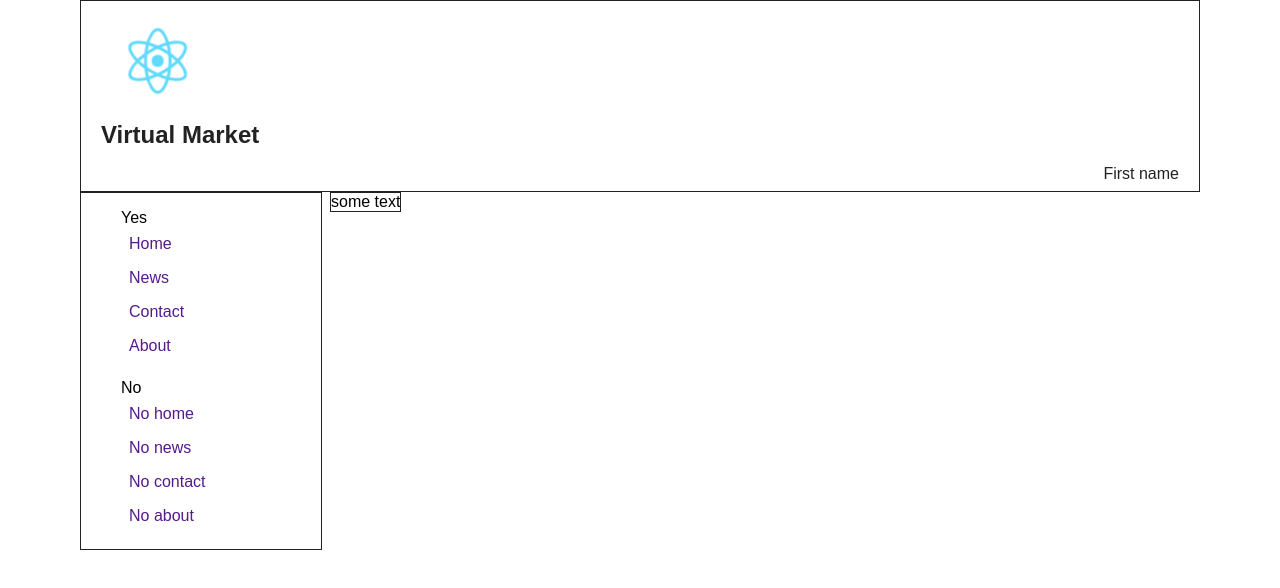
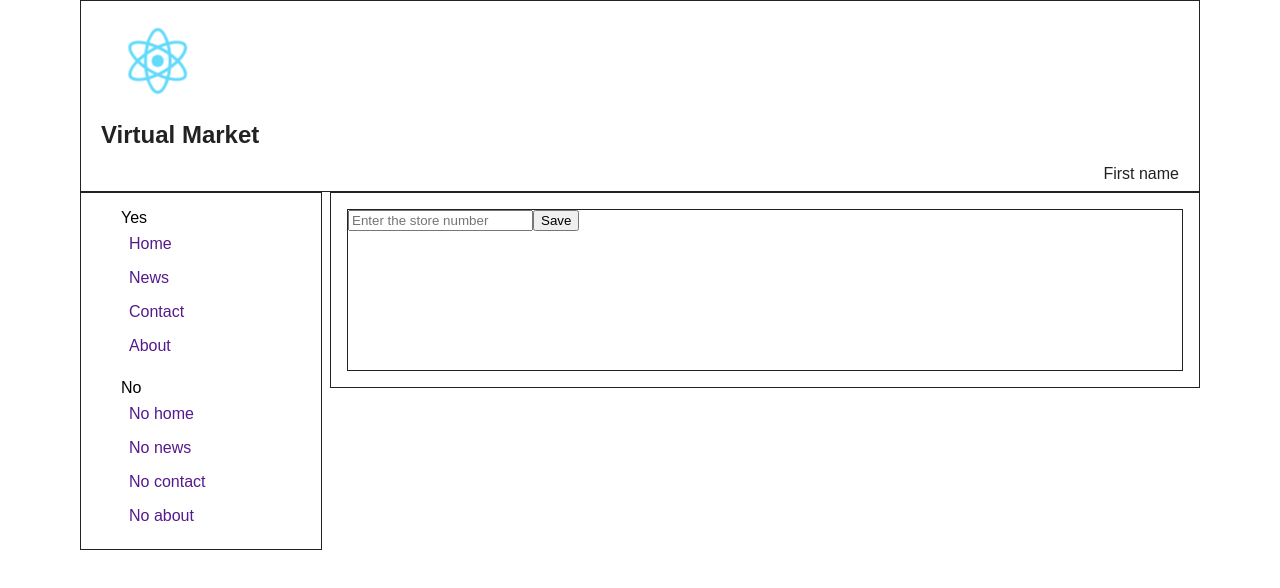
Before and after one commit to PrasunPK/simple_react_app, a React (Create React App) app: page / in a window 1280 px wide. Shown: the top 588 px of the page. Built offline with nearby package versions, Linux system fonts and the light colour scheme.

Commit message:
Personalized store component

```diff
--- a/package.json
+++ b/package.json
@@ -3,6 +3,7 @@
   "version": "0.1.0",
   "private": true,
   "dependencies": {
+    "axios": "^0.18.0",
     "react": "^16.3.1",
     "react-dom": "^16.3.1",
     "react-scripts": "1.1.4"
--- a/src/App.css
+++ b/src/App.css
@@ -7,7 +7,7 @@
     height: 80px;
 }
 
-.LeftNav, .App-header, .Container {
+.LeftNav, .App-header, .Container, .PersonalizedStore-Wrapper {
     border: 1px solid #222;
 }
 
@@ -57,10 +57,20 @@
     text-decoration: none;
 }
 
+.Container {
+    padding: 1rem;
+}
+
 .Container-Wrapper {
     padding-left: 0.5rem;
+    padding-right: 2.5rem;
+    width: 100%;
 }
 
 .AppBody {
     display: flex;
 }
+
+.PersonalizedStore-Wrapper {
+    height: 10rem;
+}
--- a/src/components/Container.js
+++ b/src/components/Container.js
@@ -1,11 +1,12 @@
 import React, {Component} from "react";
+import {PersonalizedStore} from "./PersonalizedStore";
 
 export class Container extends Component {
     render() {
         return (
             <div className="Container-Wrapper">
                 <div className="Container">
-                    some text
+                    <PersonalizedStore/>
                 </div>
             </div>
         );
--- a/src/components/Header.js
+++ b/src/components/Header.js
@@ -11,7 +11,7 @@ export class Header extends Component {
                         <h1 className="App-title">Virtual Market</h1>
                     </div>
                     <div className="greetings">
-                        <name> First name</name>
+                        <span> First name</span>
                     </div>
                 </header>
             </div>
--- /dev/null
+++ b/src/components/PersonalizedStore.js
@@ -0,0 +1,15 @@
+import {Component} from "react";
+import React from "react";
+
+export class PersonalizedStore extends Component {
+    render() {
+        return (
+            <div className="PersonalizedStore-Wrapper">
+                <div className="PersonalizedStore">
+                    <input type="text" placeholder="Enter the store number"/>
+                    <button> Save</button>
+                </div>
+            </div>
+        );
+    };
+}
```
